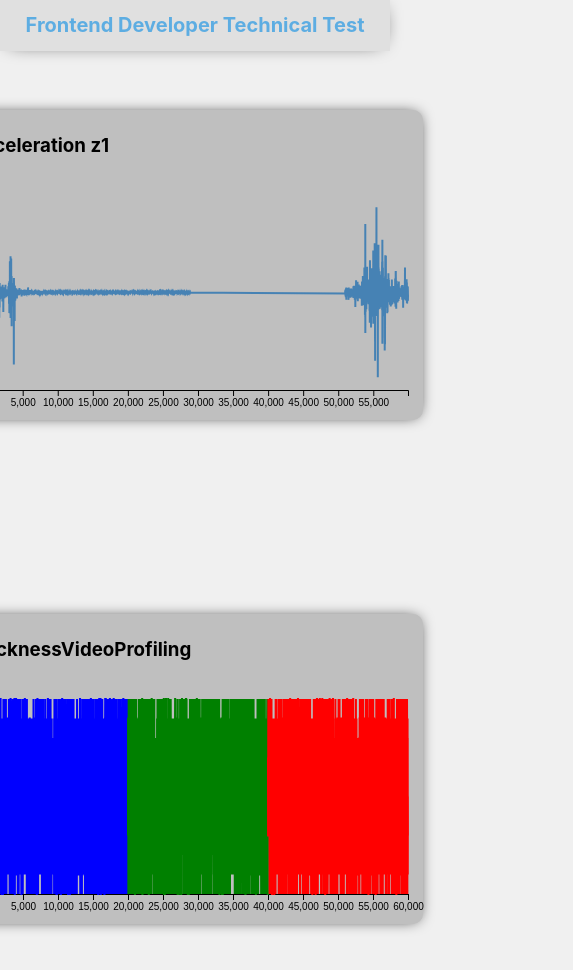
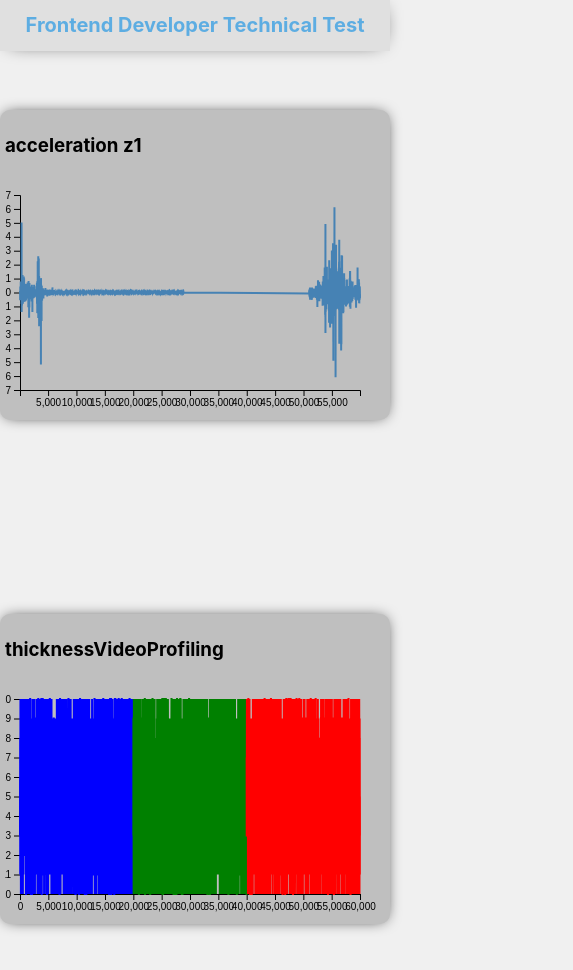
Before and after one commit to mmohebbi313/d3-chart, a React (Create React App) app: page / in a window 390 px wide. Shown: the top 970 px of the page, 573 px wide, since content can reach past the window. Built offline with nearby package versions, Linux system fonts and the light colour scheme.

Commit message:
small size

```diff
--- a/src/chart/chart.css
+++ b/src/chart/chart.css
@@ -7,7 +7,7 @@
 }
 @media ( max-width: 767px){
     .div-box{
-    width: 445px;
+    width: 380px;
     height: 300px;
     background-color: #bfbfbf;
     padding: 5px;
--- a/src/chart/chart.js
+++ b/src/chart/chart.js
@@ -16,7 +16,7 @@ function Chart({ title, data }) {
     const svg = d3.select(svgRef.current);
     svg.selectAll("*").remove();
 
-    const width =   sizing <= 676 ? 460 : 600;
+    const width =   sizing <= 676 ? 380 : 600;
     const height =  sizing <= 676 ? 245 : 300;
     const margin = sizing <= 676 ? { top: 20, right: 25, bottom: 30, left: 15 }  : { top: 20, right: 30, bottom: 30, left: 40 };
 
@@ -61,7 +61,7 @@ function Chart({ title, data }) {
   return (
     <div className="div-box">
       <h3>{title}</h3>
-      <svg ref={svgRef} width={600} height={300} />
+      <svg ref={svgRef} width={ sizing <= 676 ? 400 : 600 } height={300} />
     </div>
   );
 }
```
